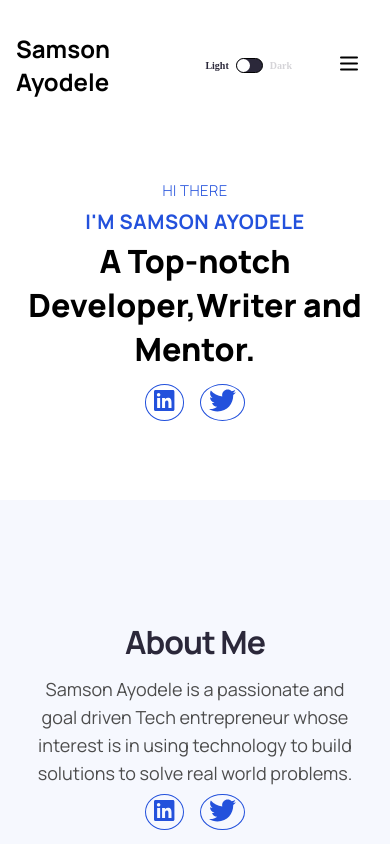
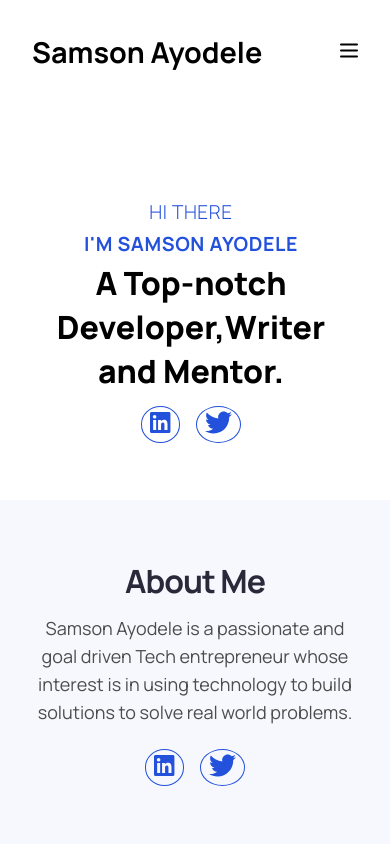
Before and after one commit to SamsonAyodele/portfolio, a React (Create React App) app: page / in a window 390 px wide. Shown: the top 844 px of the page. Built offline with nearby package versions, Linux system fonts and the light colour scheme.

Commit message:
Modified

```diff
--- a/src/App.css
+++ b/src/App.css
@@ -41,18 +41,11 @@ li a {
   display: none;
 }
 
-/* .nav-soc{
-
-} */
-
-/* .nav-links{
-  margin-left: 5rem;
-} */
-
 .logo-text{
   font-family: 'Manrope';
   font-weight: 800;
-  font-size: 1.875rem;
+  /* font-size: 1.875rem; */
+  font-size: clamp(1rem, 5vw, 1.8rem);
   color: #000000;
 }
 
@@ -60,7 +53,7 @@ li a {
 .header-section{
   display: flex;
   height: 600px;
-  padding: 0rem 0 0 5rem;
+  padding-left: 5rem;
 }
 
 .nav-section{
@@ -141,10 +134,6 @@ li a {
 }
 
 #about-section{
-  display: flex;
-  justify-content: center;
-  align-items: center;
-  text-align: center;
   height: 434px;
   background: #F6F8FE;
 }
@@ -166,7 +155,7 @@ li a {
 }
 
 #contact{
-  height: 100%px;
+  height: 100%;
 }
 
 
@@ -194,7 +183,8 @@ li a {
 
 .hero-text-1{
   font-family: Manrope;
-  font-size: 18px;
+  /* font-size: 18px; */
+  font-size: clamp(1rem, 5vw, 1.2rem);
   font-weight: 300;
   line-height: 25px;
   letter-spacing: 0.03em;
@@ -203,7 +193,8 @@ li a {
 
 .hero-text-2{
   font-family: Manrope;
-  font-size: 24px;
+  /* font-size: 24px; */
+  font-size: clamp(1rem, 5vw, 1.5rem);
   font-weight: 700;
   line-height: 33px;
   letter-spacing: 0.03em;
@@ -215,7 +206,8 @@ li a {
   font-weight: 800;
   padding-right: 10rem;
   color: #000000;
-  font-size: 3rem;
+  /* font-size: 3rem; */
+  font-size: clamp(1.2rem, 5vw, 3rem);
 }
 
 /* SOCIALS */
@@ -238,9 +230,17 @@ div .social--links {
 }
 
 /* ABOUT JS */
+.about{
+   display: flex;
+  flex-direction: column;
+  justify-content: center;
+  align-items: center;
+  padding-top: 3rem;
+}
 .abt-text{
   font-family: Manrope;
-  font-size: 3rem;
+  /* font-size: 3rem; */
+  font-size: clamp(2rem, 5vw, 3rem);
   font-weight: 700;
   line-height: 66px;
   letter-spacing: -0.03em;
@@ -249,11 +249,12 @@ div .social--links {
 .abt-paragraph{
   color: #4D4D4D;
   font-family: Manrope;
-  font-size: 18px;
+  /* font-size: 18px; */
+  font-size: clamp(1rem, 5vw, 1.125rem);
   font-weight: 400;
   line-height: 28px;
-  letter-spacing: 0em;
   text-align: center;
+  margin-bottom: 3rem;
   width: 465px;
   height: 84px;
 }
--- a/src/Media.css
+++ b/src/Media.css
@@ -4,6 +4,37 @@
       display: none;
     }
   }
+
+  @media (max-width: 1300px) {
+    .navigation {
+      gap: 4rem;
+    }
+    nav ul {
+      gap: 1rem;
+    }
+    #mainService {
+      padding-right: 2rem;
+    }
+  }
+
+  @media (max-width: 1200px){
+    .logo-text{
+      /* font-weight: 200; */
+      font-size: 1.2rem;
+    }
+    .navigation {
+      gap: 2rem;
+    }
+
+    .header-section,.skills,#mainService{
+      padding-left: 3rem;
+    }
+    .intro-cont{
+      font-size: 2rem;
+    }
+
+  }
+
   @media (max-width: 1024px){
     .nav-section{
       width: 100vw;
@@ -40,6 +71,31 @@
       display: none;
     }
   }
+
+  @media (max-width: 890px){
+    .navigation {
+      gap: 8rem;
+    }
+    .header-section,.skills,#mainService{
+      padding-left: 4rem;
+    }
+    .hero-text{
+      margin-top: 3rem;
+      align-items: center;
+      padding-right: 2.5rem;
+    }
+  }
+
+  @media (max-width: 850px){
+    .skills{
+      padding-left: 2rem;
+    }
+    .stack{
+      flex-direction: column;
+    }
+  }
+
+
   @media (max-width: 688px){
     .header-section{
       padding: 0rem 0rem 0rem 2rem;
@@ -84,29 +140,24 @@
     .project-content{
       padding: 0 2rem;
     }
+    .toggler{
+      display: none;
+    }
   }
-  @media (max-width: 450px){
+
+
+ @media (max-width: 450px){
     .header-section{
       height: 500px;
-    }
-    .logo-text{
-      font-weight: 500;
-      font-size: 1rem;
     }
     .intro-cont{
       padding: 0rem;
     }
     .hamburger{
-      padding-right: 1rem;
-    }
-    .skill-stack{
-      grid-template-columns: auto;
+      padding-right: 2rem;
     }
     .hero-text{
       gap: .1rem;
-    }
-    .skills {
-      padding:0 .1rem;
     }
     .my-skill{
       margin-top: 3rem;
@@ -119,27 +170,14 @@
     .skill-name{
       font-size: 1.5rem;
     }
-    .hero-text-1{
-      font-size: 15px;
-    }
-    .hero-text-2{
-      font-size: 20px;
-    }
-    .intro-cont{
-      font-size: 2rem;
-    }
     .abt-paragraph{
-      padding: 0 2rem;
-    }
-    .abt-text{
-      font-size: 2rem;
-      font-weight: 700;
+      padding: 0 3rem;
     }
     #mainService {
-      padding:1rem;
+      padding:1rem 1.5rem;
     }
     .service-cont{
-      padding: 3rem 0;
+      padding: 2rem;
       justify-content: center;
       align-items: center;
       text-align: center;
@@ -148,12 +186,11 @@
       justify-content: center;
       align-items: center;
       text-align: center;
-      /* padding: 0 4rem; */
     }
     .skill-subHead{
       text-align: center;
       align-items: center;
-      padding: 0 1.5rem;
+      /* padding: 0 1.5rem; */
       margin-bottom: 1rem;
     }
     .project-content{
@@ -181,11 +218,33 @@
     .connect {
       flex-direction: column;
     }
+    /* #about-section{
+      width: 100%;
+    } */
   }
 
-  @media (max-width: 400px){
+ @media (max-width: 400px){
     .header-section{
-      padding:0 1rem;
+      /* padding:0 1rem; */
+      /* background-color: blue; */
+    }
+    #about-section{
+      /* background-color: black; */
+    }
+    #mainService{
+      /* background-color: blueviolet; */
+    }
+    #project{
+      /* background-color: cadetblue; */
+    }
+    .testimonials{
+      /* background-color: aquamarine; */
+    }
+    #contact{
+      /* background-color: black; */
+    }
+    .footer-section{
+      /* background-color: burlywood; */
     }
     .navigation {
       gap: 3rem;
@@ -198,3 +257,38 @@
       font-size: 1.2rem;
     }
   }
+
+  /* @media (max-width: 400px){
+    .header-section{
+      padding:0 1rem;
+      background-color: blue;
+    }
+    #about-section{
+      background-color: black;
+    }
+    #mainService{
+      background-color: blueviolet;
+    }
+    #project{
+      background-color: cadetblue;
+    }
+    .testimonials{
+      background-color: aquamarine;
+    }
+    #contact{
+      background-color: black;
+    }
+    .footer-section{
+      background-color: burlywood;
+    }
+    .navigation {
+      gap: 3rem;
+    }
+    .abt-paragraph{
+      padding: 0 4rem;
+      margin-bottom: 2.5rem;
+    }
+    .skill-name{
+      font-size: 1.2rem;
+    }
+  } */
--- a/src/components/Nav.js
+++ b/src/components/Nav.js
@@ -26,7 +26,7 @@ const Nav = (props) => {
           </ul>
         </div>
 
-        <div className="toggler">
+        {/* <div className="toggler">
           <p className="toggler--light">Light</p>
 
           <div className="toggler--slider" onClick={props.toggleDarkMode}>
@@ -34,16 +34,10 @@ const Nav = (props) => {
           </div>
 
           <p className="toggler--dark">Dark</p>
-        </div>
+        </div> */}
 
         <div class="hamburger">
-          <svg
-            width="18"
-            height="15"
-            viewBox="0 0 18 15"
-            fill="none"
-            xmlns="http://www.w3.org/2000/svg"
-          >
+          <svg width="18" height="15" viewBox="0 0 18 15" fill="none" xmlns="http://www.w3.org/2000/svg">
             <path
               d="M1 13.5H17H1ZM1 1.5H17H1ZM1 7.5H17H1Z"
               stroke="black"
```
